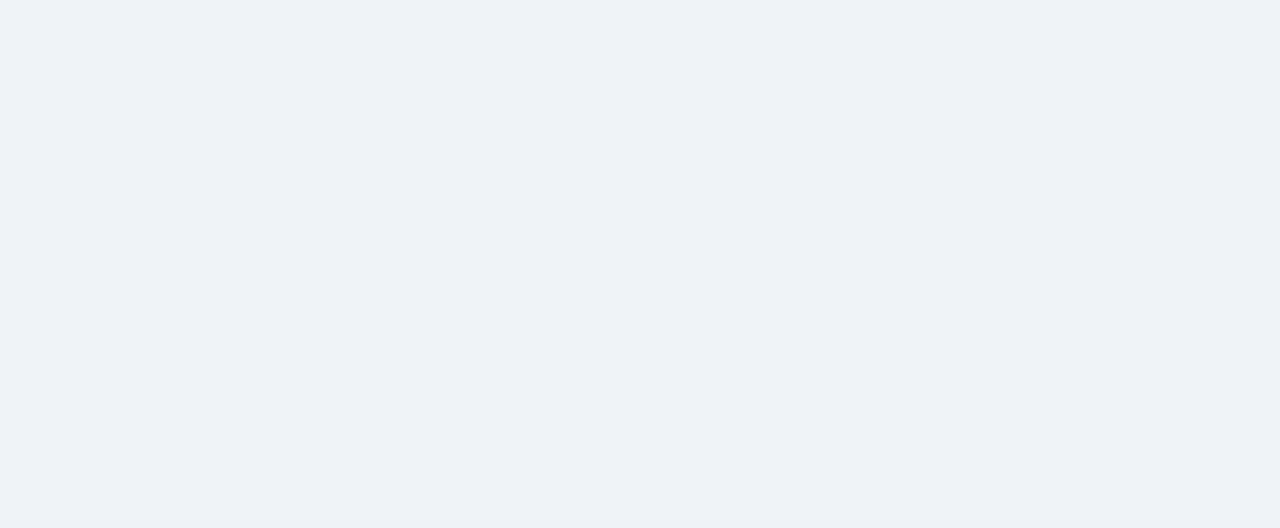
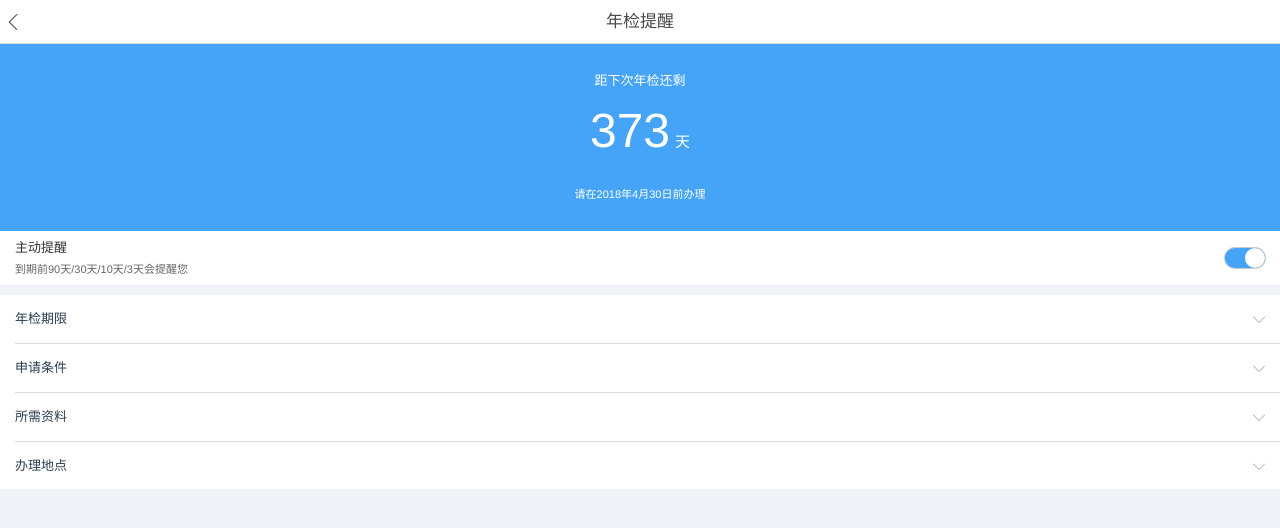
Before and after one commit to Flandre/vue-app-demo, a Vue app: page /#/inspection in a window 1280 px wide. Shown: the top 528 px of the page. Built offline with nearby package versions, Linux system fonts and the light colour scheme.

Commit message:
update inspection info page

```diff
--- a/src/pages/InspectionInfo.vue
+++ b/src/pages/InspectionInfo.vue
@@ -1,15 +1,243 @@
 <template>
   <div class="inspection-info">
-
+    <NavigatorBar title="年检提醒" bgColor="#fff" navType="light"/>
+    <div class="inspection-panel" :style="{backgroundColor: panelColor}">
+      <p class="info">距下次年检还剩</p>
+      <p class="num">{{remainingDay}}<em>天</em></p>
+      <p class="desc">请在2018年4月30日前{{otherDesc}}</p>
+    </div>
+    <div class="reminding-switch" @click="tapSwitch">
+      <div class="info">
+        <p class="title">主动提醒</p>
+        <p class="desc">到期前90天/30天/10天/3天会提醒您</p>
+      </div>
+      <div :class="['choose-btn', switchActive? 'active': '']"></div>
+    </div>
+    <div class="collapse">
+      <div :class="['collapse-item', showCollapse == 1 ? 'active' : '']">
+        <div class="title" @click="tapCollapse(1)">
+          <span>年检期限</span>
+          <img src="../assets/pages/InspectionInfo/arrow-down.png" class="arrow-down">
+        </div>
+        <div class="detail">
+          <p>已注册登记的机动车，按照下列期限申请机动车检验合格标志：</p>
+          <p>1. 营运载客汽车5年以内每年检验1次；达到和超过5年的，每6个月检验1次；</p>
+          <p>2. 载货汽车和大型、中型非营运载客汽车10年以内每年检验1次；达到和超过10年的，每6个月检验1次；</p>
+          <p>3. 摩托车4年以内每2年检验1次；达到和超过4年的，每年检验1次；</p>
+          <p>4. 专用校车应当自注册登记之日起每6个月检验一次；</p>
+          <p>5. 非专用校车应当自取得校车标牌后每6个月检验一次；</p>
+          <p>6. 其他机动车每年检验1次；</p>
+          <p>7.注册登记达到和超过6年的小型、微型非营运载客汽车每年检验1次；达到和超过15年的，每6个月检验1次。</p>
+          <p>按照相关法律规定，在机动车检验有效期满前三个月内可向登记地车辆管理所申请机动车检验合格标志。如逾期未年检，将被记3分，并处相应罚款。</p>
+        </div>
+      </div>
+      <div :class="['collapse-item', showCollapse == 2 ? 'active' : '']">
+        <div class="title" @click="tapCollapse(2)">
+          <span>申请条件</span>
+          <img src="../assets/pages/InspectionInfo/arrow-down.png" class="arrow-down">
+        </div>
+        <div class="detail">
+          <p>已注册登记的机动车，按照下列期限申请机动车检验合格标志：</p>
+        </div>
+      </div>
+      <div :class="['collapse-item', showCollapse == 3 ? 'active' : '']">
+        <div class="title" @click="tapCollapse(3)">
+          <span>所需资料</span>
+          <img src="../assets/pages/InspectionInfo/arrow-down.png" class="arrow-down">
+        </div>
+        <div class="detail">
+          <p>1. 《机动车牌证申请表》；</p>
+          <p>2. 机动车行驶证；</p>
+        </div>
+      </div>
+      <div :class="['collapse-item', showCollapse == 4 ? 'active' : '']">
+        <div class="title" @click="tapCollapse(4)">
+          <span>办理地点</span>
+          <img src="../assets/pages/InspectionInfo/arrow-down.png" class="arrow-down">
+        </div>
+        <div class="detail">
+          <p>已注册登记的机动车，按照下列期限申请机动车检验合格标志：</p>
+        </div>
+      </div>
+    </div>
   </div>
 </template>
 
 <script>
+  import NavigatorBar from '@/components/NavigatorBar/NavigatorBar'
   export default {
-    name: "inspection-info"
+    name: "inspection-info",
+    data() {
+      return {
+        panelColor: '#45A4F7',
+        remainingDay: 373,
+        otherDesc: '办理',
+        switchActive: true,
+        showCollapse: 0,
+      }
+    },
+    components: {
+      NavigatorBar
+    },
+    mounted() {
+      /* 返回顶部 */
+      window.scrollTo(0, 0)
+      if(this.$route.query.type == 2){
+        this.panelColor = '#FBCB61'
+        this.remainingDay = 12
+        this.otherDesc = '至检验机构完成安全技术检验'
+      }
+    },
+    methods: {
+      tapSwitch() {
+        this.switchActive = !this.switchActive
+      },
+      tapCollapse(num){
+        if(num == this.showCollapse){
+          this.showCollapse = 0
+        } else {
+          this.showCollapse = num
+        }
+      }
+    }
   }
 </script>
 
-<style scoped>
+<style lang="less" scoped>
+  .inspection-info {
+    margin-top: 44px;
+    .inspection-panel {
+      padding: 30px;
+      color: #fff;
+      text-align: center;
+      .info {
+        font-size: 13px;
+        line-height: 13px;
+        margin-bottom: 20px;
+      }
+      .num {
+        font-size: 48px;
+        line-height: 48px;
+        margin-bottom: 30px;
+        em {
+          font-style: normal;
+          font-size: 15px;
+          line-height: 15px;
+          margin-left: 5px;
+        }
+      }
+      .desc {
+        font-size: 11px;
+      }
+    }
+    .reminding-switch {
+      background: #fff;
+      padding: 10px 15px;
+      display: flex;
+      justify-content: space-between;
+      align-items: center;
+      margin-bottom: 10px;
+      .info {
+        .title {
+          font-size: 13px;
+          line-height: 13px;
+          color: #333;
+          margin-bottom: 10px;
+        }
+        .desc {
+          font-size: 11px;
+          line-height: 11px;
+          color: #666;
+        }
+      }
+      .choose-btn {
+        box-shadow: #ccc 0 0 0 1px;
+        width: 40px;
+        height: 20px;
+        border-radius: 20px;
+        position: relative;
+        background-color: #bdbdbd;
+        overflow: hidden;
+        float: right;
+        &:before {
+          content: '';
+          position: absolute;
+          left: 0;
+          width: 20px;
+          height: 20px;
+          border-radius: 20px;
+          background-color: #fff;
+          z-index: 20;
+          transition: all 0.5s;
+        }
+        &.active {
+          background-color: #45A4F7;
+          &:before {
+            left: 20px;
+          }
+        }
+      }
+    }
+    .collapse {
+      padding-left: 15px;
+      background: #fff;
+      .collapse-item {
+        .title {
+          font-size: 13px;
+          line-height: 48px;
+          border-bottom: 1px solid #dbdbdb;
+          position: relative;
+          .arrow-down {
+            width: 12px;
+            height: 7px;
+            position: absolute;
+            right: 15px;
+            top: 50%;
+            margin-top: -3px;
+            transition: 300ms;
+          }
+        }
+        .detail {
+          padding: 0 15px 0 0;
+          height: 0;
+          overflow: hidden;
+          transition: 300ms;
+          border-bottom: 1px solid #dbdbdb;
+          margin-top: -1px;
+          p {
+            font-size: 12px;
+            line-height: 18px;
+            margin-bottom: 5px;
+            color: #666666
+          }
+        }
+        &.active {
+          .title {
+            .arrow-down {
+              transform: rotate(180deg);
+            }
+          }
+          .detail {
+            padding-top: 10px;
+            padding-bottom: 10px;
+            height: auto;
+          }
+        }
+        &:last-child {
+          .title {
+            border-bottom: 0;
+          }
+          &.active {
+            .title {
+              border-bottom: 1px solid #dbdbdb;
+            }
+          }
+          .detail {
+            border-bottom: 0;
+          }
+        }
+      }
+    }
+  }
 
 </style>
```
Also changed, not shown: src/assets/pages/InspectionInfo/arrow-down.png (added).
